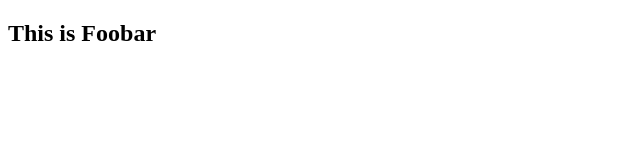
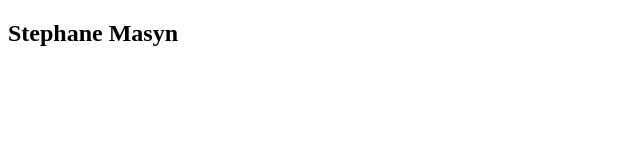
Before and after one commit to stefimaz/foobar, a plain HTML site: page index.html in a window 1280 px wide. Shown: the full height of the page, 0-640 px from the left. Drawn offline with Linux system fonts and the light colour scheme.

Commit message:
h2 changed with name

```diff
--- a/index.html
+++ b/index.html
@@ -6,7 +6,7 @@
    <title>Document</title>
 </head>
 <body>
-   <h2>This is Foobar</h2>
+   <h2>Stephane Masyn</h2>
 
 </body>
 </html>
```
